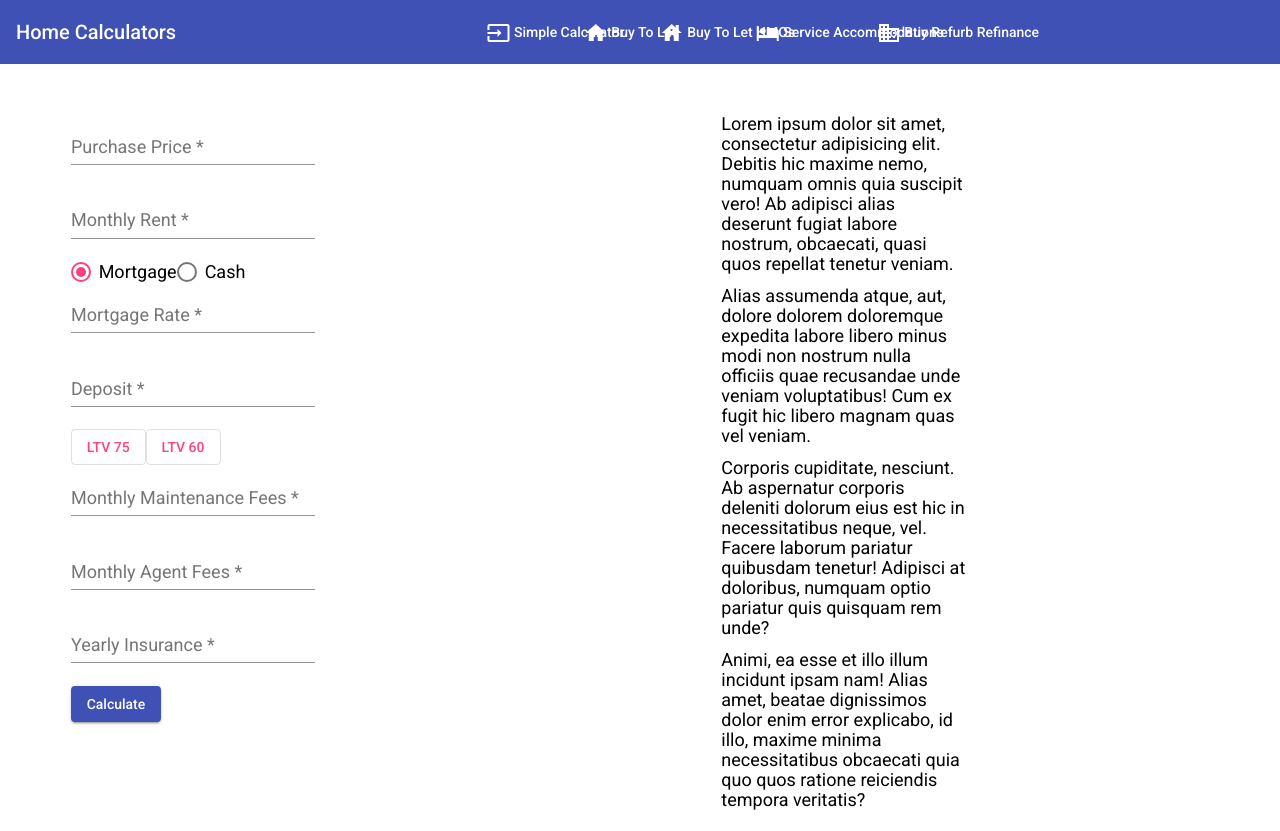
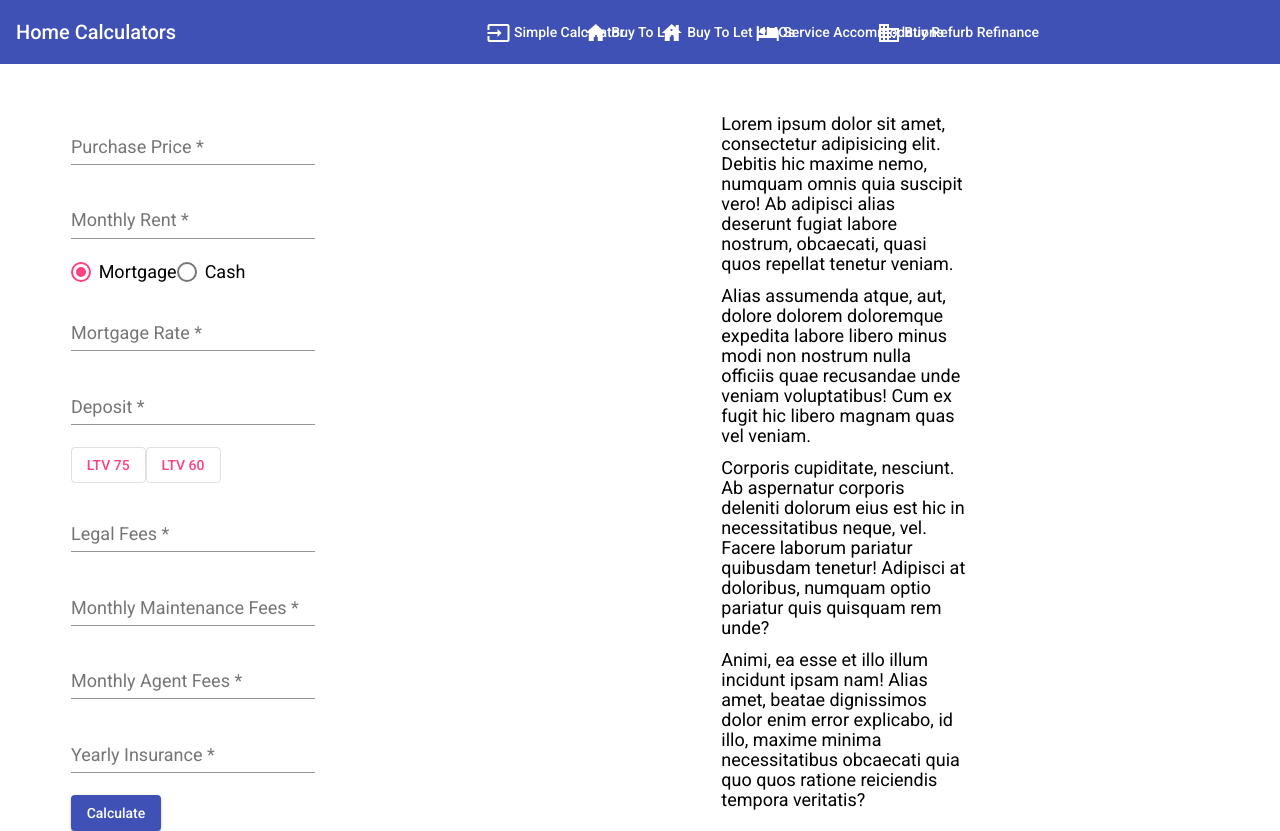
Before and after one commit to duriku/assetcalculator, an Angular app: page / in a window 1280 px wide. Built offline with nearby package versions, Linux system fonts and the light colour scheme.

Commit message:
minor improvements

```diff
--- a/src/app/app.component.html
+++ b/src/app/app.component.html
@@ -108,28 +108,28 @@
           </mat-form-field>
         </div>
         <div>
-          <mat-form-field class="example-full-width" placeholder="£">
+          <mat-form-field class="example-full-width">
             <mat-label>Monthly Rent</mat-label>
-            <input type="text" matInput [formControl]="monthlyRent">
+            <input type="text" matInput [formControl]="monthlyRent" placeholder="£">
           </mat-form-field>
         </div>
         <!--        <h3>Finances</h3>-->
-        <div>
+        <div style="margin-bottom: 1em">
           <mat-radio-group [formControl]="mortgage" style="width: 50%" fxLayout="row" fxLayoutAlign="space-between">
             <mat-radio-button class="example-margin" value="yes" selected>Mortgage</mat-radio-button>
             <mat-radio-button class="example-margin" value="no">Cash</mat-radio-button>
           </mat-radio-group>
         </div>
         <div>
-          <mat-form-field class="example-full-width" placeholder="ex: 2.10%">
+          <mat-form-field class="example-full-width">
             <mat-label>Mortgage Rate</mat-label>
-            <input type="text" matInput [formControl]="mortgageRate">
+            <input type="text" matInput [formControl]="mortgageRate" placeholder="%">
           </mat-form-field>
         </div>
-        <div>
-          <mat-form-field class="example-full-width" placeholder="£">
+        <div style="margin-bottom: 1em">
+          <mat-form-field class="example-full-width" >
             <mat-label>Deposit</mat-label>
-            <input type="text" matInput [formControl]="deposit">
+            <input type="text" matInput [formControl]="deposit" placeholder="£">
           </mat-form-field>
           <div>
             <button type="button" mat-stroked-button color="accent" (click)="ltv(0.25)">LTV 75</button>
@@ -138,22 +138,29 @@
         </div>
         <!--        <h3>Costs</h3>-->
         <div>
-          <mat-form-field class="example-full-width" placeholder="£">
-            <mat-label>Monthly Maintenance Fees</mat-label>
-            <input type="text" matInput [formControl]="monthlyMaintenanceFees">
-          </mat-form-field>
-        </div>
-        <div>
-          <mat-form-field class="example-full-width" placeholder="£">
-            <mat-label>Monthly Agent Fees</mat-label>
-            <input type="text" matInput [formControl]="monthlyAgentFees">
+          <mat-form-field class="example-full-width">
+            <mat-label>Legal Fees</mat-label>
+            <input type="text" matInput [formControl]="legalFees" placeholder="£">
           </mat-form-field>
         </div>
 
         <div>
-          <mat-form-field class="example-full-width" placeholder="£">
+          <mat-form-field class="example-full-width">
+            <mat-label>Monthly Maintenance Fees</mat-label>
+            <input type="text" matInput [formControl]="monthlyMaintenanceFees" placeholder="£">
+          </mat-form-field>
+        </div>
+        <div>
+          <mat-form-field class="example-full-width">
+            <mat-label>Monthly Agent Fees</mat-label>
+            <input type="text" matInput [formControl]="monthlyAgentFees" placeholder="£">
+          </mat-form-field>
+        </div>
+
+        <div>
+          <mat-form-field class="example-full-width">
             <mat-label>Yearly Insurance</mat-label>
-            <input type="text" matInput [formControl]="yearlyInsurance">
+            <input type="text" matInput [formControl]="yearlyInsurance" placeholder="£">
           </mat-form-field>
         </div>
 
--- a/src/app/app.component.ts
+++ b/src/app/app.component.ts
@@ -30,6 +30,10 @@ export class AppComponent implements OnInit{
     Validators.required,
   ]);
 
+  legalFees = new FormControl('', [
+    Validators.required,
+  ]);
+
   monthlyMaintenanceFees = new FormControl('', [
     Validators.required,
   ]);
@@ -49,13 +53,13 @@ export class AppComponent implements OnInit{
   // TODO: move the calculation to a service
   calculate(): void {
     const stampDuty = calculateStampDuty(this.purchasePrice.value);
-    const totalCosts = +this.purchasePrice.value + stampDuty;
+    const totalCosts = +this.deposit.value + stampDuty + +this.legalFees.value;
     const rentalYield = (12 * this.monthlyRent.value)  / totalCosts;
     // TODO: deposit is the purchase price if it's a cashbuyer
     const monthlyMortgagePayment = ((+this.purchasePrice.value - +this.deposit.value) * (+this.mortgageRate.value / 100)) / 12;
-    const monthlyExpenses = (+this.yearlyInsurance.value / 12) + monthlyMortgagePayment + +this.monthlyMaintenanceFees.value;
+    const monthlyExpenses = (+this.yearlyInsurance.value / 12) + monthlyMortgagePayment + +this.monthlyMaintenanceFees.value + +this.monthlyAgentFees.value;
     const monthlyCashFlow = +this.monthlyRent.value - monthlyExpenses;
-    const returnOnInvestment = (12 * monthlyCashFlow) / +this.deposit.value;
+    const returnOnInvestment = (12 * monthlyCashFlow) / (totalCosts);
 
     this.result = {
       stampDuty, totalCosts, rentalYield, returnOnInvestment, monthlyCashFlow, monthlyExpenses, monthlyMortgagePayment
@@ -106,7 +110,7 @@ function calculateStampDuty(purchasePrice: number): number {
       return result + remainingAmount * rule.percentage;
     }
     remainingAmount -= rule.value;
-    result = rule.value * rule.percentage;
+    result = result + rule.value * rule.percentage;
   }
 
   return result;
```
Lines whose indentation alone changed are shown as unchanged.
